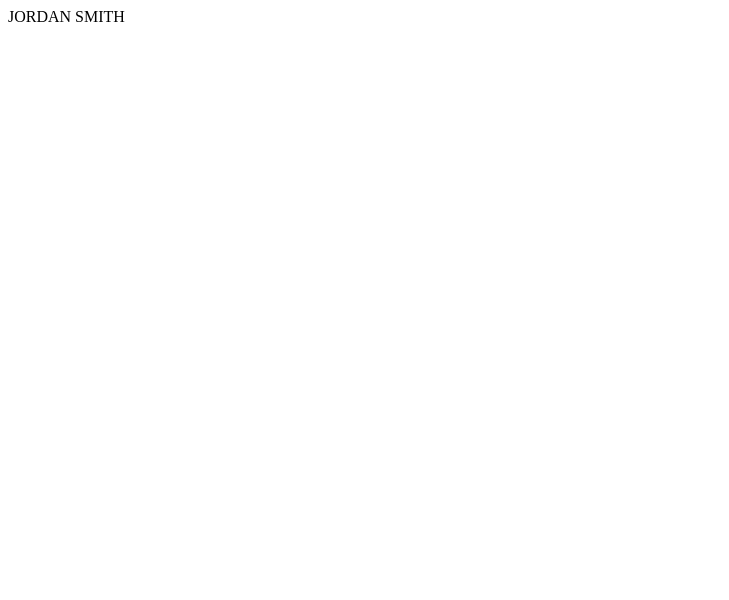
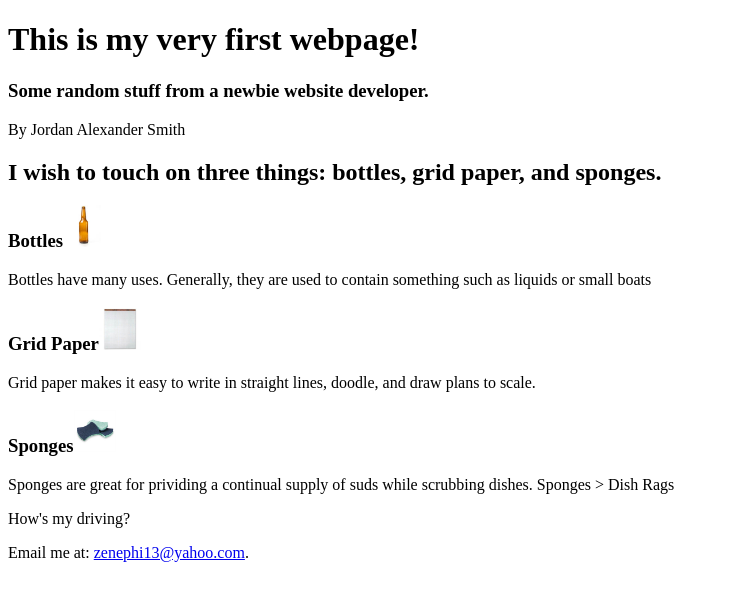
Before and after one commit to Zenephi13/html-me-something, a plain HTML site: page index.html in a window 1280 px wide. Shown: the whole page, without its empty margins (0-729 px from the left). Drawn offline with Linux system fonts and the light colour scheme.

Commit message:
Completed page content and added pics

```diff
--- a/index.html
+++ b/index.html
@@ -1 +1,33 @@
-<p>JORDAN SMITH</p>
+<!DOCTYPE html>
+<html>
+    <head>
+        <link rel="stylesheet" type="text/css" href="stylesheet.css">
+        <title>Jordan's First Webpage!</title>
+    </head>
+    <body>
+        <header>
+            <h1>This is my very first webpage!</h1>
+            <h3>Some random stuff from a newbie website developer.</h3>
+            <p class="byline">By Jordan Alexander Smith</p>
+        </header>
+        <main>
+            <h2>I wish to touch on three things: bottles, grid paper, and sponges.</h2>
+            <article>
+                <h3>Bottles<img src="./images/bottle.jpg" width="42"></h3>
+                <p>Bottles have many uses. Generally, they are used to contain something such as liquids or small boats</p>
+            </article>
+            <article>
+                <h3>Grid Paper<img src="./images/grid_paper.jpg" width="42"></h3>
+                <p>Grid paper makes it easy to write in straight lines, doodle, and draw plans to scale.</p>
+            </article>
+            <article>
+                <h3>Sponges<img src="./images/sponge.jpg" width="42"></h3>
+                <p>Sponges are great for prividing a continual supply of suds while scrubbing dishes. Sponges &gt; Dish Rags</p>
+            </article>
+        </main>
+        <footer>
+            <p>How's my driving?</p>
+            <p>Email me at: <a href="mailto:zenephi13@yahoo.com">zenephi13@yahoo.com</a>.</p>
+        </footer>
+    </body>
+</html>
```
Also changed, not shown: images/bottle.jpg (added), images/grid_paper.jpg (added), images/sponge.jpg (added).
